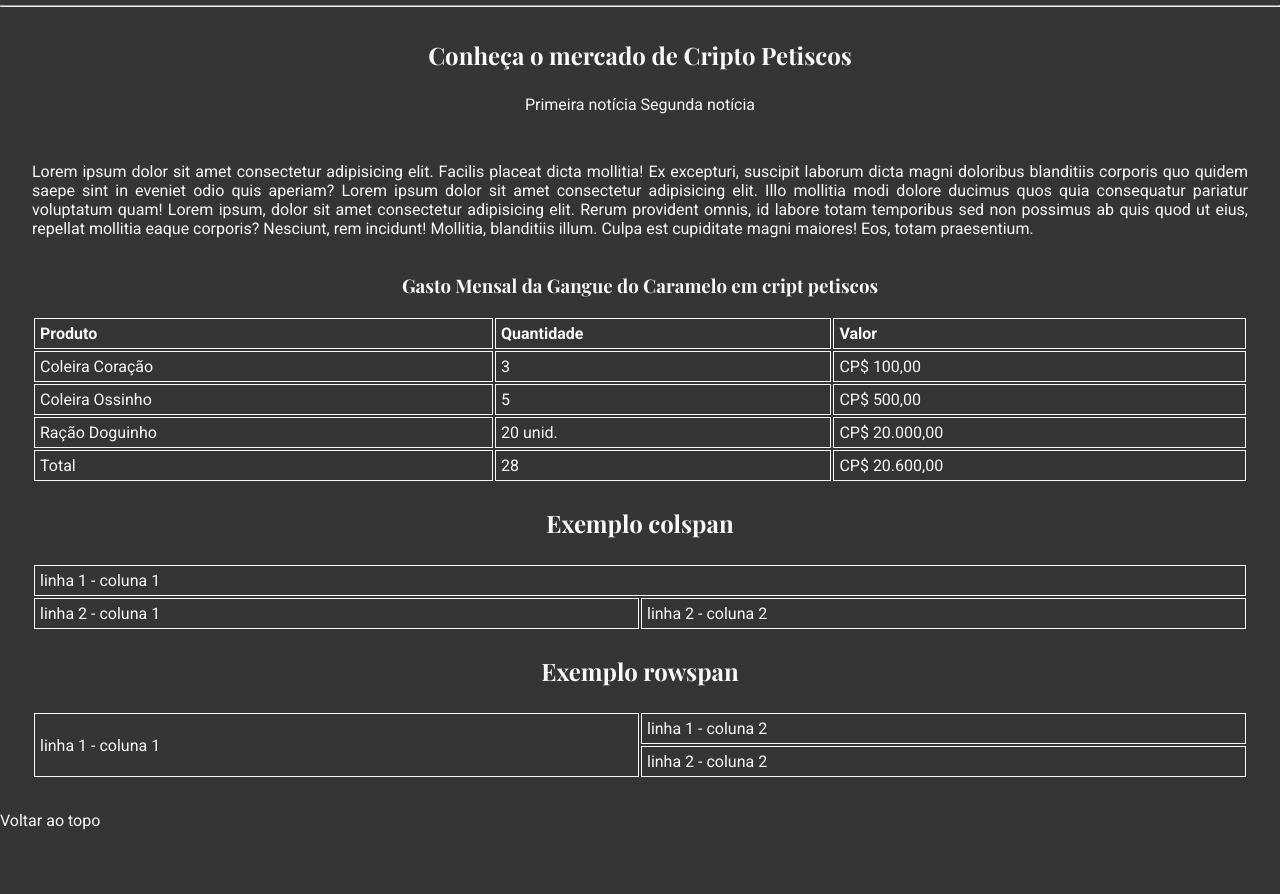
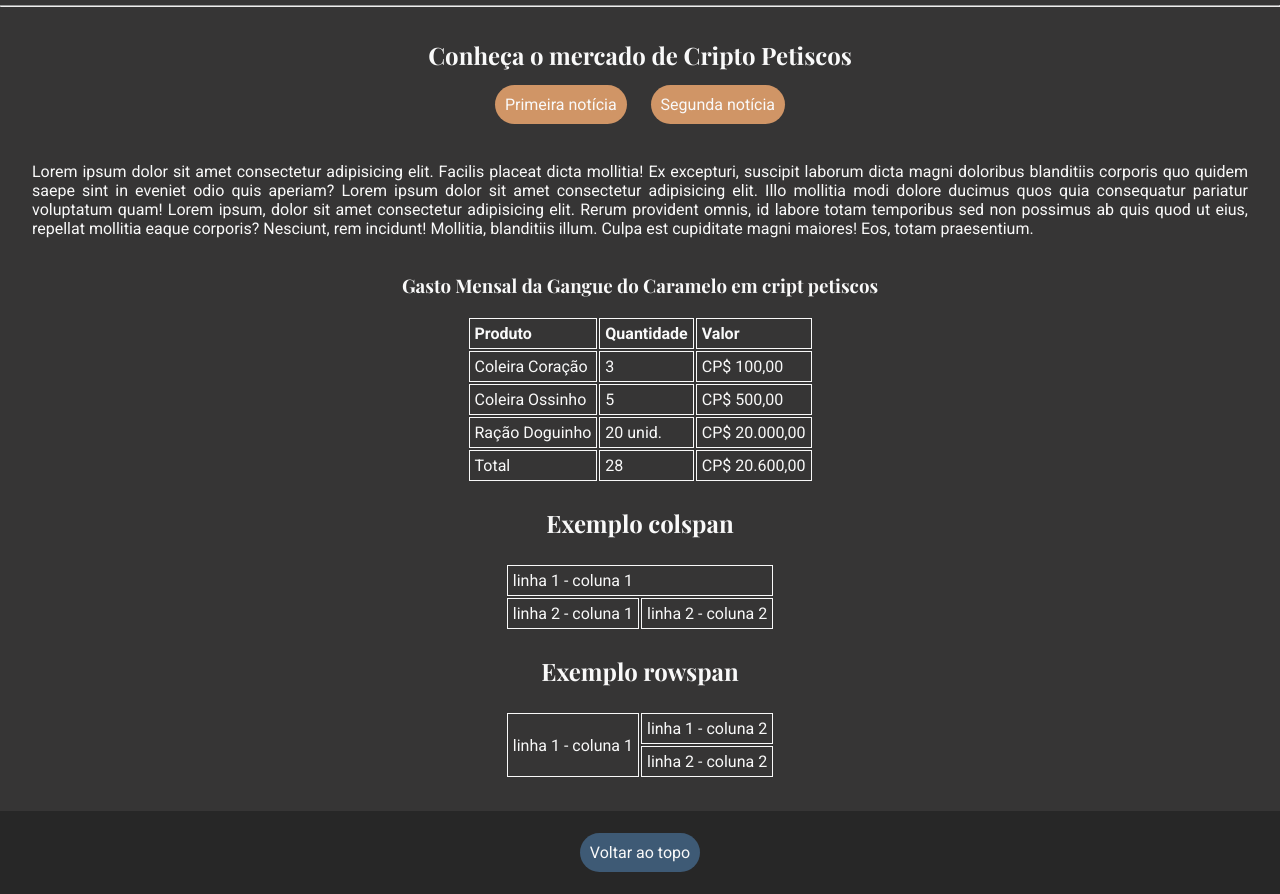
Before and after one commit to fortesvitoria/UniSenacDesWebAula1, a plain HTML site: page 01-BarraSoppingSulNews/pagina3.html in a window 1280 px wide. Shown: the part 110-1004 px from the top of the page. Before the commit the page ends 940 px from the top, so only its background shows below. Drawn offline with nearby package versions, Linux system fonts and the light colour scheme.

Commit message:
ajusta pagina3

```diff
--- a/01-BarraSoppingSulNews/css/style.css
+++ b/01-BarraSoppingSulNews/css/style.css
@@ -114,9 +114,6 @@ dd, dt, li {
 }
 
 /* CSS PAGINA 3 */
-.tabela {
+.tabela table {
     margin: 0 auto;
-    display: flex;
-    justify-content: center;
-    flex-direction: column;
 }
--- a/01-BarraSoppingSulNews/pagina3.html
+++ b/01-BarraSoppingSulNews/pagina3.html
@@ -15,11 +15,11 @@
     </header>
     <hr>
 
-    <body>
+    <main>
         <div class="titulo-materia">
             <h2>Conheça o mercado de Cripto Petiscos</h2>
-            <a href="pagina1.html">Primeira notícia</a>
-            <a href="pagina2.html">Segunda notícia</a>
+            <a class="link-btn" href="pagina1.html">Primeira notícia</a>
+            <a class="link-btn" href="pagina2.html">Segunda notícia</a>
         </div>
         <div class="corpo-texto">
             <p>Lorem ipsum dolor sit amet consectetur adipisicing elit. Facilis placeat dicta mollitia! Ex excepturi,
@@ -108,10 +108,12 @@
                     </tr>
                 </table>
             </div>
-
         </div>
-        <a href="#">Voltar ao topo</a>
-    </body>
+    </main>
+    <!-- rodapé -->
+    <footer>
+        <a href="#" class="link-btn">Voltar ao topo</a>
+    </footer>
 </body>
 
 </html>
```
Lines whose indentation alone changed are shown as unchanged.
